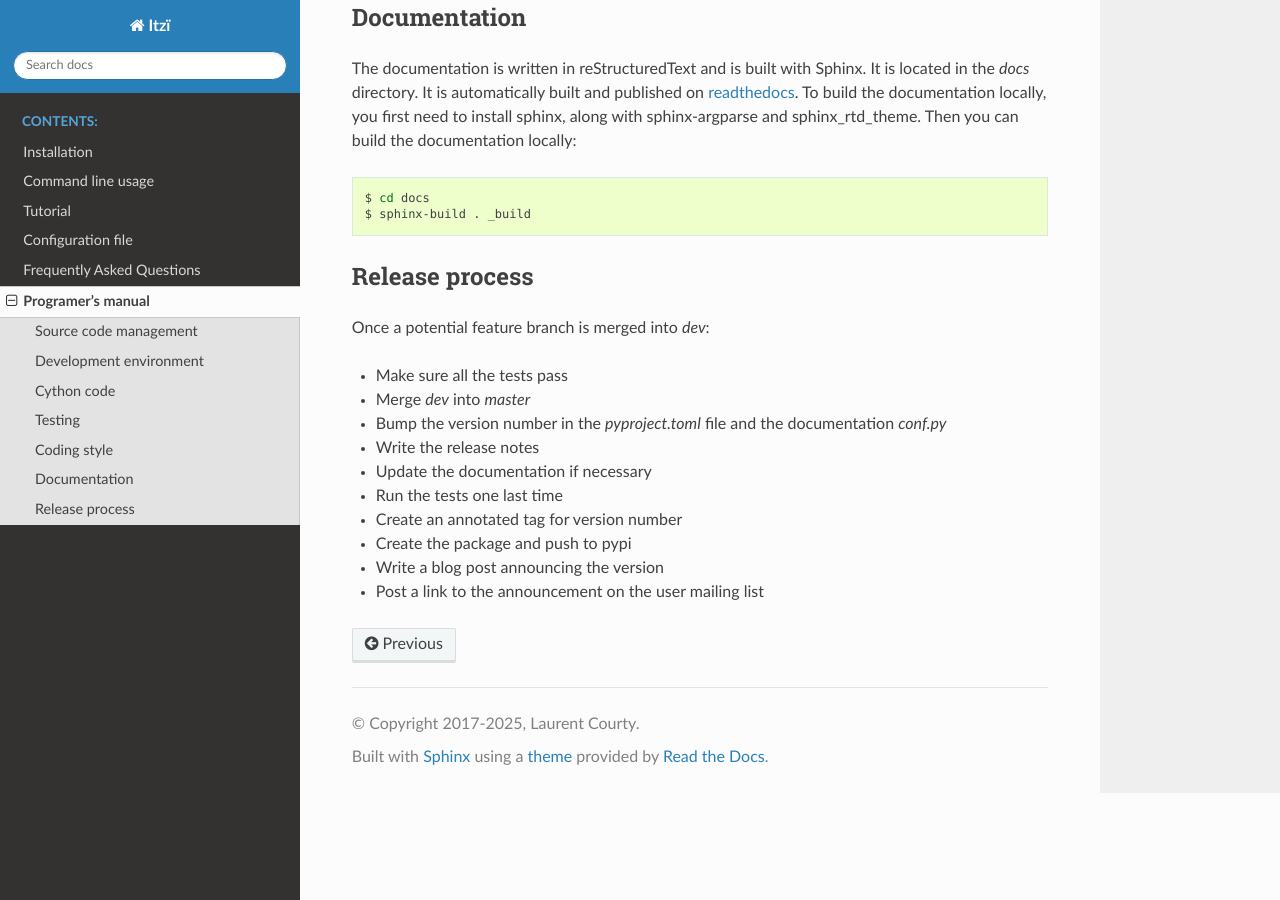
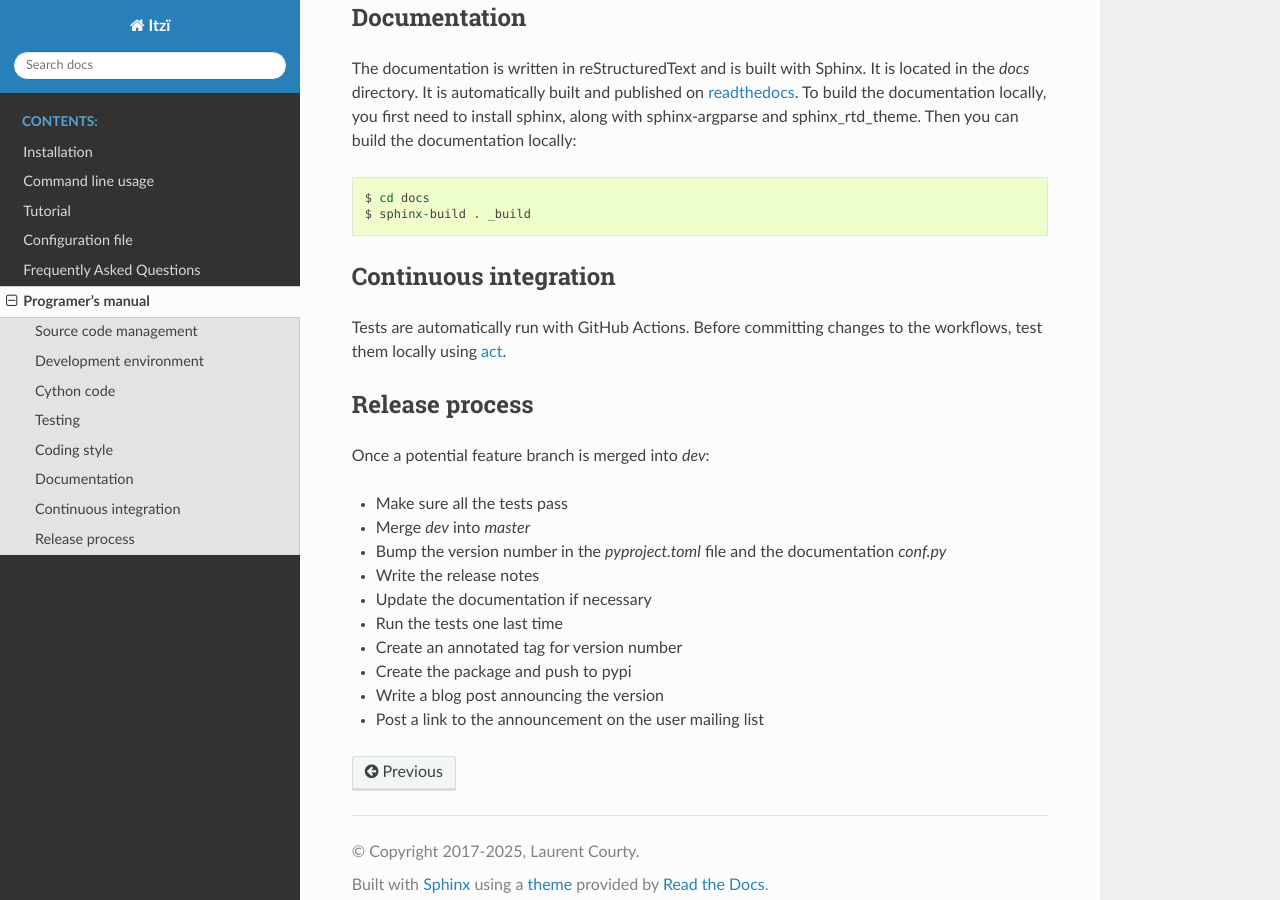
Before and after one commit to ItziModel/itzi, a Sphinx documentation site: the page built from docs/prog_manual.rst, in a window 1280 px wide and 900 px high, scrolled down 1678 px. Built offline with Sphinx 7.4.7 and the Read the Docs theme 3.1.0, drawn with Linux system fonts in a browser that asks for light colours.

Commit message:
update RELEASE and add CI section in prog manual

```diff
--- a/RELEASE.rst
+++ b/RELEASE.rst
@@ -32,6 +32,7 @@ This version requires GRASS 8.4 or above.
 - More tests and better test coverage
 - Add benchmark tests for the surface flow simulation
 - All units for infiltration are now m/s instead of mm/h, preventing conversions errors
+- More modern package tooling
 
 Itzï 20.5
 ---------
--- a/docs/prog_manual.rst
+++ b/docs/prog_manual.rst
@@ -100,6 +100,13 @@ Then you can build the documentation locally:
     $ sphinx-build . _build
 
 
+Continuous integration
+----------------
+
+Tests are automatically run with GitHub Actions.
+Before committing changes to the workflows, test them locally using `act <https://nektosact.com/>`__.
+
+
 Release process
 ---------------
 
```
